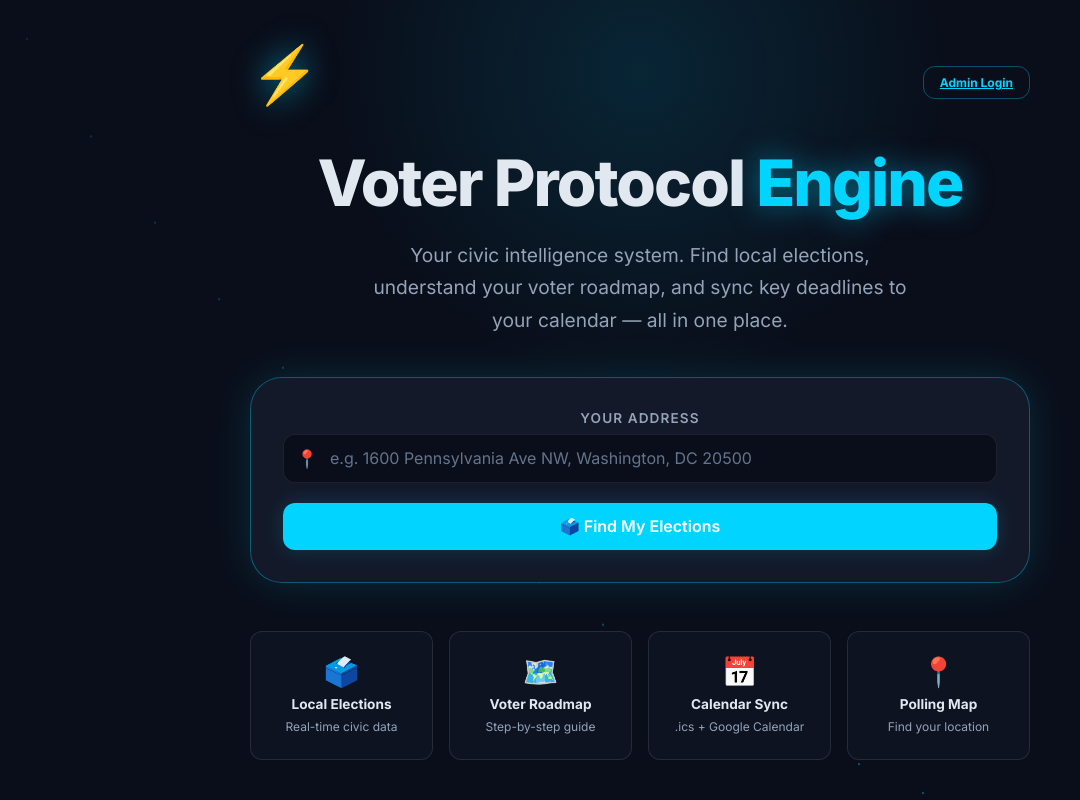
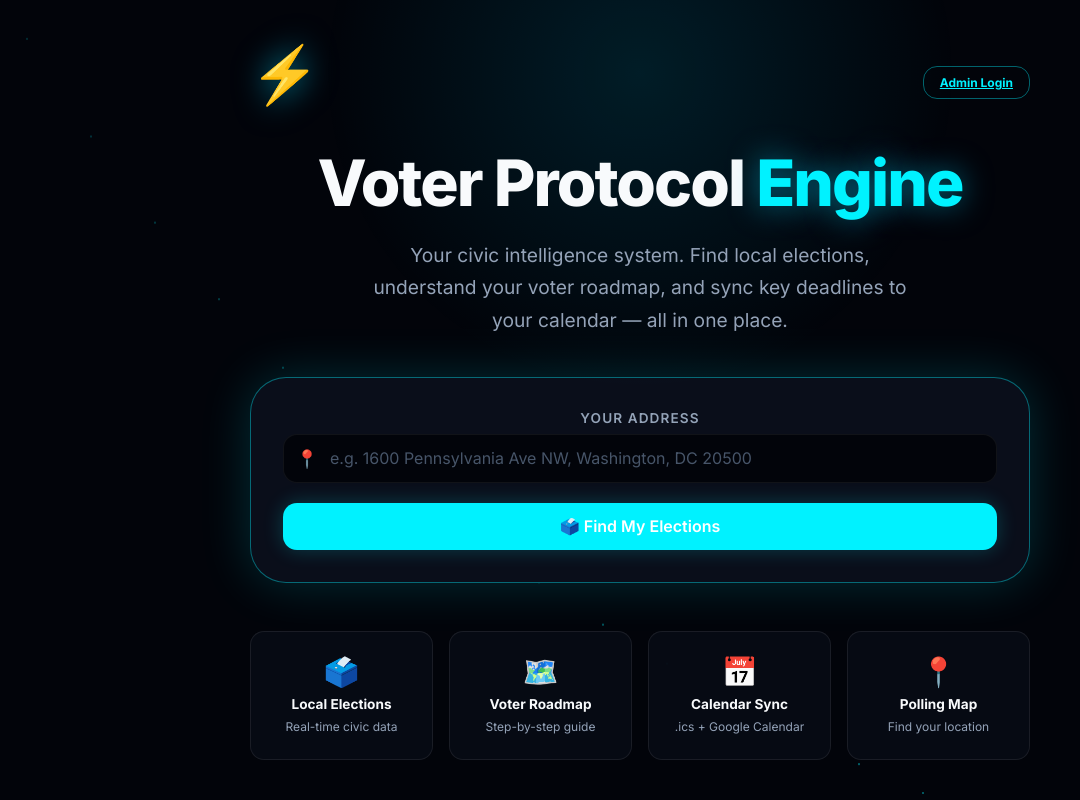
Before and after one commit to RedDevil1519/google-promptwars26-2, a React (Vite) app in the folder frontend/: page / in a window 1280 px wide. Shown: the whole page, without its empty margins (0-1080 px from the left). Built offline with nearby package versions, Linux system fonts and the light colour scheme.

Commit message:
futuristic-obsidian-neon-cyan-overhaul

```diff
--- a/frontend/src/index.css
+++ b/frontend/src/index.css
@@ -1,6 +1,6 @@
 /* ================================================================
-   Voter Protocol Engine — Cyber-Civic Cyan Theme
-   Deep Navy · Cyan Blue · Slate Grey · Glassmorphism
+   Voter Protocol Engine — Obsidian & Neon Cyan Overhaul
+   Futuristic Civic Utility · Obsidian Background · Glassmorphism
    WCAG 2.1 AA compliant contrast ratios throughout
    ================================================================ */
 
@@ -8,44 +8,44 @@
 
 /* ── Design Tokens ─────────────────────────────────────────────── */
 :root {
-  --bg-base:        #0a0e1a;
-  --bg-surface:     #131929;
-  --bg-elevated:    #1b2340;
-  --bg-card:        #1a2035;
+  --bg-base:        #02040a;   /* Obsidian deep black */
+  --bg-surface:     #0a0e1a;
+  --bg-elevated:    #101626;
+  --bg-card:        #0d1321;
 
-  /* Cyan Blue aesthetic — original design */
-  --accent:         #00d4ff;
-  --accent-dim:     #0099bb;
-  --accent-glow:    rgba(0, 212, 255, 0.18);
+  /* Neon Cyan aesthetic — Futuristic */
+  --accent:         #00f2ff;
+  --accent-dim:     #00c2cc;
+  --accent-glow:    rgba(0, 242, 255, 0.22);
 
-  --green:          #00e676;
-  --green-dim:      rgba(0, 230, 118, 0.15);
-  --amber:          #ffb300;
-  --amber-dim:      rgba(255, 179, 0, 0.15);
-  --red:            #ff4d6a;
-  --red-dim:        rgba(255, 77, 106, 0.15);
+  --green:          #00ffa3;
+  --green-dim:      rgba(0, 255, 163, 0.15);
+  --amber:          #ffd600;
+  --amber-dim:      rgba(255, 214, 0, 0.15);
+  --red:            #ff2e5b;
+  --red-dim:        rgba(255, 46, 91, 0.15);
 
-  --text-primary:   #e2e8f0;   /* 12.3:1 on bg-base ✅ */
-  --text-secondary: #94a3b8;   /* 4.6:1  on bg-surface ✅ */
-  --text-muted:     #64748b;
+  --text-primary:   #f8fafc;
+  --text-secondary: #94a3b8;
+  --text-muted:     #475569;
 
-  --border:         rgba(255,255,255,0.08);
-  --border-accent:  rgba(0, 212, 255, 0.35);
+  --border:         rgba(255,255,255,0.06);
+  --border-accent:  rgba(0, 242, 255, 0.40);
 
-  /* Glassmorphism tokens */
-  --glass-bg:       rgba(19, 25, 41, 0.55);
-  --glass-border:   rgba(255,255,255,0.10);
-  --glass-blur:     12px;
+  /* Glassmorphism tokens — enhanced blur */
+  --glass-bg:       rgba(10, 14, 26, 0.65);
+  --glass-border:   rgba(255,255,255,0.08);
+  --glass-blur:     16px;
 
-  --radius-sm:  6px;
-  --radius-md:  12px;
-  --radius-lg:  20px;
-  --radius-xl:  32px;
+  --radius-sm:  8px;
+  --radius-md:  14px;
+  --radius-lg:  22px;
+  --radius-xl:  36px;
 
-  --shadow-card: 0 4px 32px rgba(0,0,0,0.45);
-  --shadow-glow: 0 0 40px rgba(0, 212, 255, 0.15);
+  --shadow-card: 0 10px 40px rgba(0,0,0,0.6);
+  --shadow-glow: 0 0 50px rgba(0, 242, 255, 0.18);
 
-  --transition: 0.22s cubic-bezier(0.4,0,0.2,1);
+  --transition: 0.25s cubic-bezier(0.4,0,0.2,1);
   --font-sans:  'Inter', system-ui, sans-serif;
   --font-mono:  'JetBrains Mono', monospace;
 }
@@ -108,9 +108,9 @@ body {
   box-shadow: 0 0 20px var(--accent-glow);
 }
 .btn-primary:hover:not(:disabled) {
-  background: #1ae8ff;
-  box-shadow: 0 0 32px rgba(0, 212, 255, 0.4);
-  transform: translateY(-2px);
+  background: #00ffff;
+  box-shadow: 0 0 35px rgba(0, 242, 255, 0.6);
+  transform: translateY(-3px) scale(1.02);
 }
 
 .btn-secondary {
@@ -248,10 +248,10 @@ body {
   text-decoration: none; color: inherit;
 }
 .home-page__feature-card:hover, .home-page__feature-card:focus-visible {
-  border-color: var(--border-accent);
-  background: rgba(0, 212, 255, 0.10);
-  transform: translateY(-4px);
-  box-shadow: 0 12px 32px rgba(0,0,0,0.4), 0 0 0 1px rgba(0, 212, 255, 0.2);
+  border-color: var(--accent);
+  background: rgba(0, 242, 255, 0.12);
+  transform: translateY(-8px) scale(1.04);
+  box-shadow: 0 20px 40px rgba(0,0,0,0.5), 0 0 30px rgba(0, 242, 255, 0.25);
 }
 
 .home-page__feature-icon { font-size: 1.8rem; }
--- a/frontend/src/pages/AdminPage.tsx
+++ b/frontend/src/pages/AdminPage.tsx
@@ -3,7 +3,7 @@
  *
  * Secure /admin route — standalone from the main civic app.
  * Provides a mock admin login (admin / admin123) that shows a
- * "Civic Data Management" dashboard on success.
+ * "Secure Management Dashboard" on success.
  *
  * Uses backend JWT mock logic via /api/admin/login.
  */
@@ -86,8 +86,8 @@ const AdminPage: React.FC = () => {
         <div className="admin-login">
           <div className="admin-login__card">
             <div className="admin-login__logo" aria-hidden="true">🛡️</div>
-            <h1 className="admin-login__title">Civic Data Admin</h1>
-            <p className="admin-login__subtitle">Voter Protocol Engine — Secure Access</p>
+            <h1 className="admin-login__title">Secure Admin Access</h1>
+            <p className="admin-login__subtitle">Voter Protocol Engine — Obsidian Gateway</p>
 
             <form
               onSubmit={(e) => void handleLogin(e)}
@@ -176,7 +176,7 @@ const AdminPage: React.FC = () => {
       <header className="admin-dashboard__header">
         <div className="admin-dashboard__title-group">
           <span aria-hidden="true">🛡️</span>
-          <h1 className="admin-dashboard__title">Civic Data Management</h1>
+          <h1 className="admin-dashboard__title">Secure Management Dashboard</h1>
         </div>
         <div className="admin-dashboard__actions">
           <Link to="/" className="btn btn-ghost btn-sm" aria-label="Return to main site">
```
